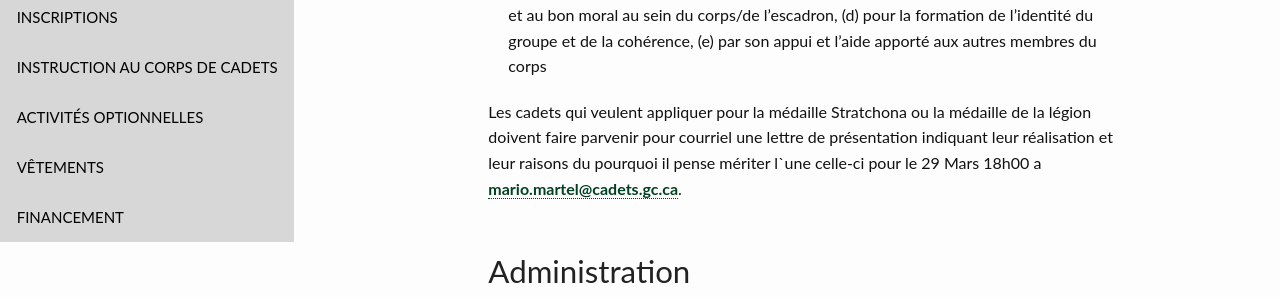
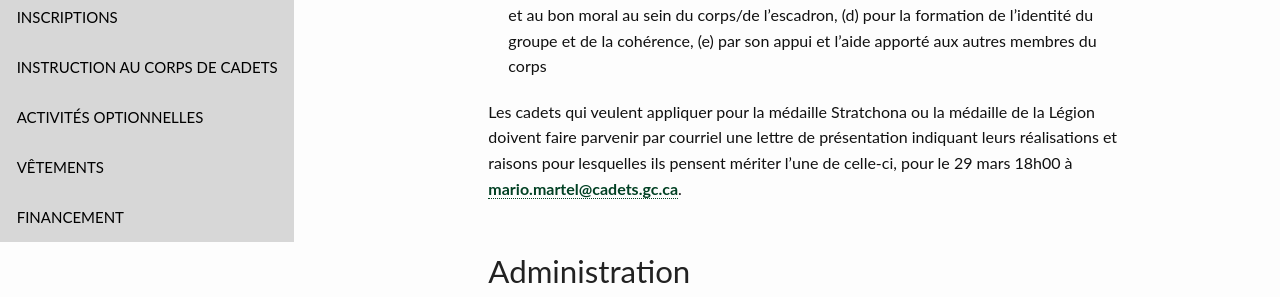
Before and after one commit to CC2920/web, a Jekyll site: the page built from _communications/messages.md, in a window 1280 px wide and 900 px high, scrolled down 2506 px. Shown: the part 158-455 px from the top of the window. Built offline with Jekyll 4.4.1, drawn with Linux system fonts in a browser that asks for light colours.

Commit message:
Update messages.md

```diff
--- a/_communications/messages.md
+++ b/_communications/messages.md
@@ -84,7 +84,7 @@ Un cadet doit rencontrer les conditions suivantes afin d’être admissible pour
 (d) pour la formation de l’identité du groupe et de la cohérence,
 (e) par son appui et l’aide apporté aux autres membres du corps
 
-Les cadets qui veulent appliquer pour la médaille Stratchona ou la médaille de la légion doivent faire parvenir pour courriel une lettre de présentation indiquant leur réalisation et leur raisons du pourquoi il pense mériter l`une celle-ci pour le 29 Mars 18h00 a <mario.martel@cadets.gc.ca>.
+Les cadets qui veulent appliquer pour la médaille Stratchona ou la médaille de la Légion doivent faire parvenir par courriel une lettre de présentation indiquant leurs réalisations et raisons pour lesquelles ils pensent mériter l'une de celle-ci, pour le 29 mars 18h00 à <mario.martel@cadets.gc.ca>.
 
 ## Administration
 
```
